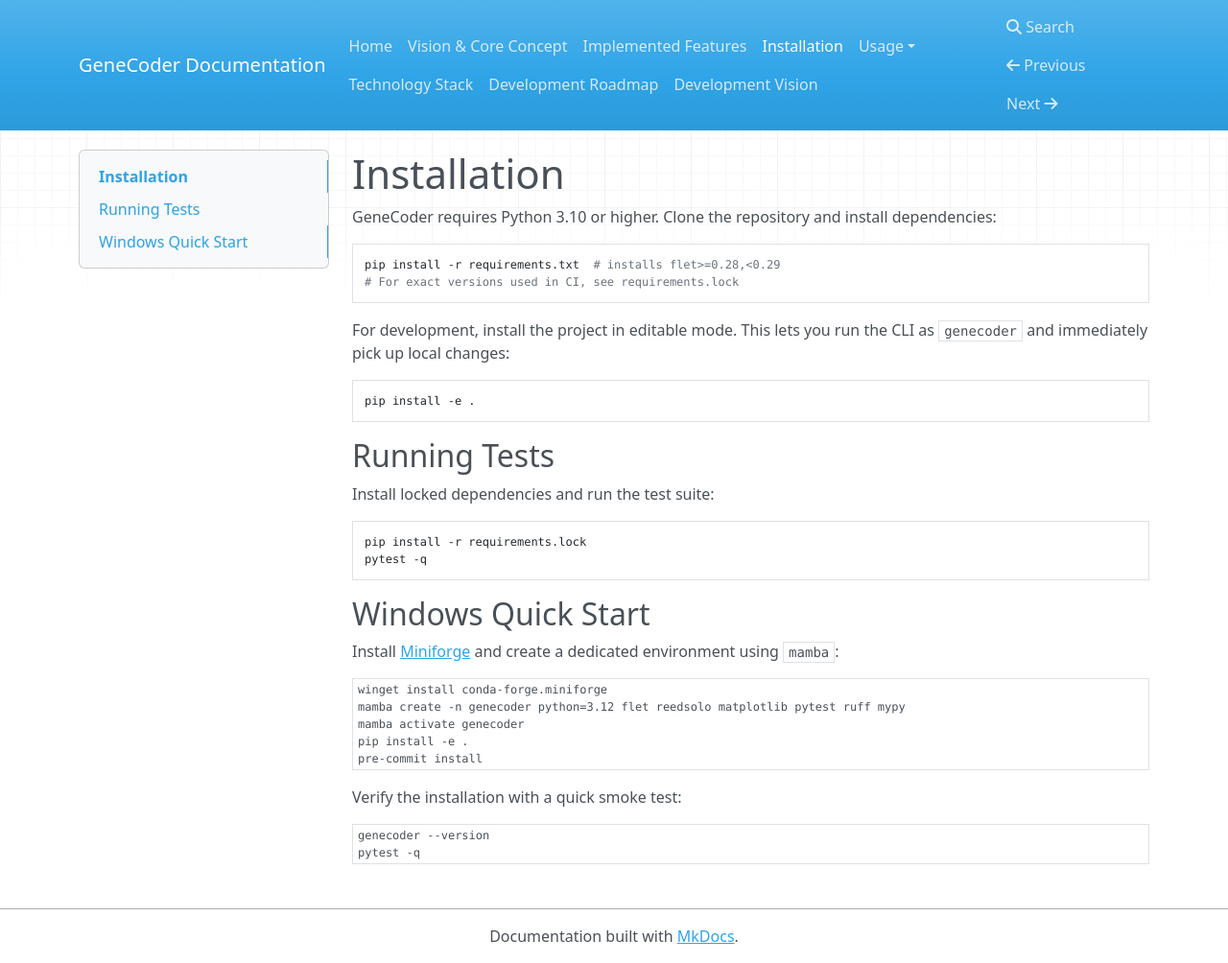
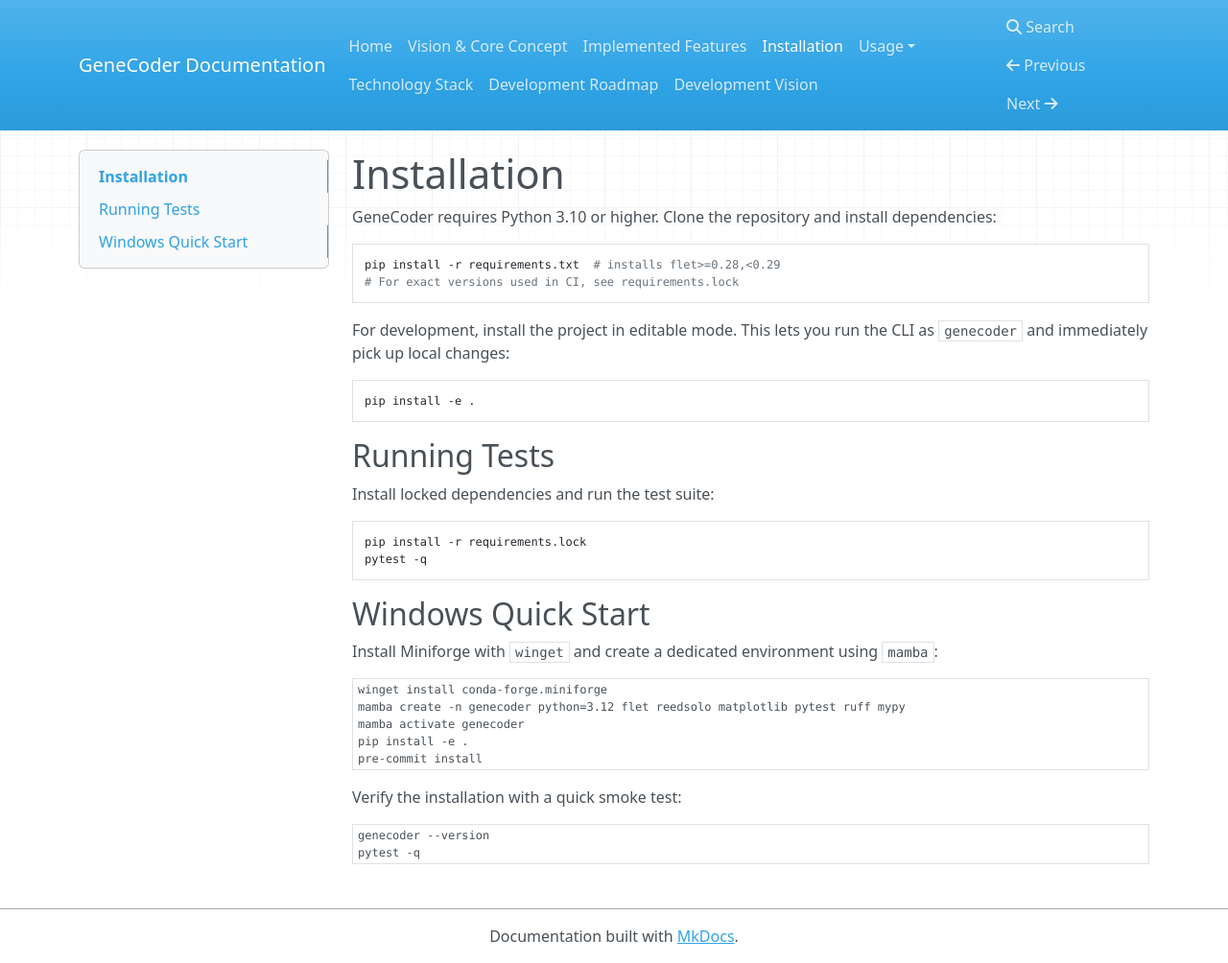
Before and after one commit to d0tTino/GeneCoder, an MkDocs documentation site: the page built from docs/installation.md, in a window 1280 px wide and 1004 px high. Shown: the whole window at 96% size. Built offline with MkDocs 1.6.1, drawn with Linux system fonts in a browser that asks for light colours; nearby versions of some CDN libraries.

Commit message:
Refine Windows instructions

````diff
--- a/docs/installation.md
+++ b/docs/installation.md
@@ -24,7 +24,7 @@ pytest -q
 ```
 ## Windows Quick Start
 
-Install [Miniforge](https://github.com/conda-forge/miniforge) and create a dedicated environment using `mamba`:
+Install Miniforge with `winget` and create a dedicated environment using `mamba`:
 
 ```powershell
 winget install conda-forge.miniforge
````
